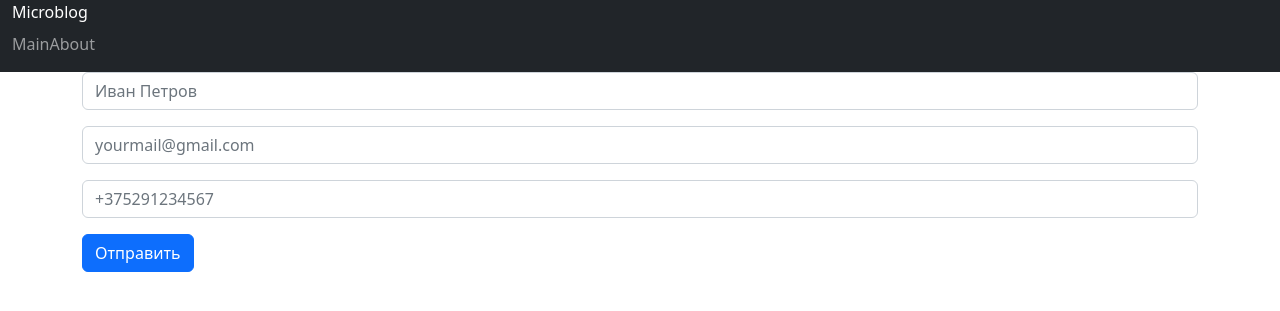
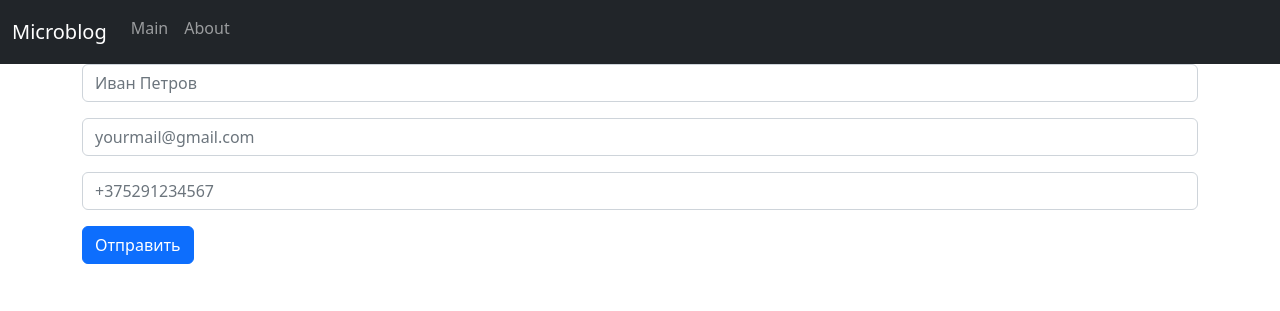
Before and after one commit to 100ballovby/flask_tuesday_lessons, a Flask app: page /about in a window 1280 px wide. Shown: the top 311 px of the page. Run offline with Flask 2, Linux system fonts and the light colour scheme.

Commit message:
Finishing project

```diff
--- a/templates/base.html
+++ b/templates/base.html
@@ -14,7 +14,7 @@
           integrity="sha384-0evHe/X+R7YkIZDRvuzKMRqM+OrBnVFBL6DOitfPri4tjfHxaWutUpFmBp4vmVor" crossorigin="anonymous">
 </head>
 <body>
-<nav class="navbar-dark navbar-expand-lg bg-dark">
+<nav class="navbar navbar-dark navbar-expand-lg bg-dark">
     <div class="container-fluid">
         <a class="navbar-brand" href="#">Microblog</a>
         <button class="navbar-toggler" type="button" data-bs-toggle="collapse" data-bs-target="#navbarNav"
```
